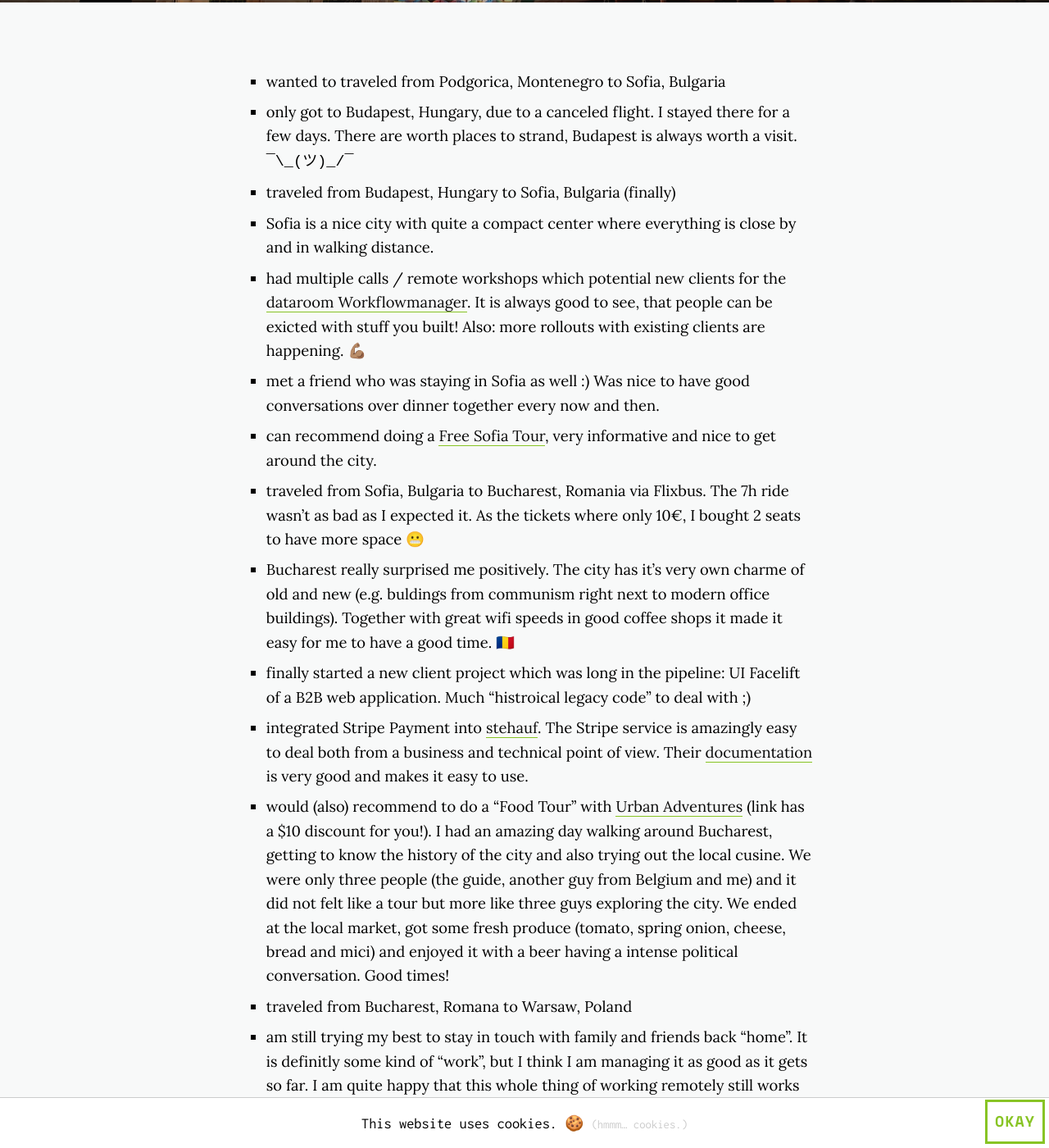
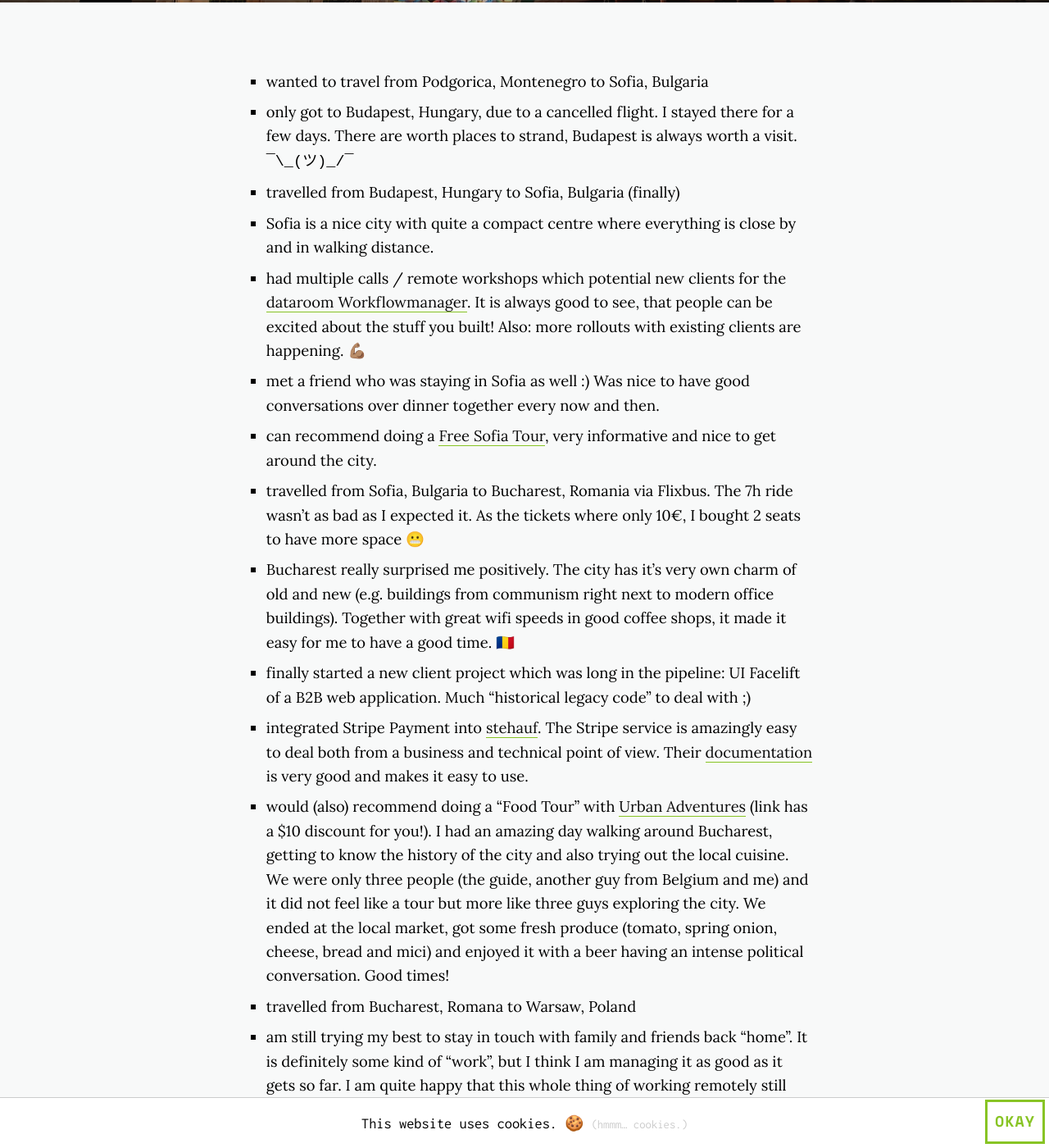
Before and after one commit to devicezero/devicezero-blog, a Jekyll site: the page built from _posts/2018-08-01-july.md, in a window 1280 px wide and 1400 px high, scrolled down 641 px. Shown: the whole window at 82% size. Built offline with Jekyll 4.4.1, drawn with Linux system fonts in a browser that asks for light colours; nearby versions of some CDN libraries.

Commit message:
resolve typos

```diff
--- a/_posts/2018-08-01-july.md
+++ b/_posts/2018-08-01-july.md
@@ -7,17 +7,17 @@
 image: /assets/media/bucharest.jpg
 image-sm: /assets/media/bucharest`-sm.jpg
 ---
-- wanted to traveled from Podgorica, Montenegro to Sofia, Bulgaria
-- only got to Budapest, Hungary, due to a canceled flight. I stayed there for a few days. There are worth places to strand, Budapest is always worth a visit. `¯\_(ツ)_/¯`
-- traveled from Budapest, Hungary  to Sofia, Bulgaria (finally)
-- Sofia is a nice city with quite a compact center where everything is close by and in walking distance.
-- had multiple calls / remote workshops which potential new clients for the [dataroom Workflowmanager](https://wfm.data-room.de/en). It is always good to see, that people can be exicted with stuff you built! Also: more rollouts with existing clients are happening. 💪🏽
+- wanted to travel from Podgorica, Montenegro to Sofia, Bulgaria
+- only got to Budapest, Hungary, due to a cancelled flight. I stayed there for a few days. There are worth places to strand, Budapest is always worth a visit. `¯\_(ツ)_/¯`
+- travelled from Budapest, Hungary  to Sofia, Bulgaria (finally)
+- Sofia is a nice city with quite a compact centre where everything is close by and in walking distance.
+- had multiple calls / remote workshops which potential new clients for the [dataroom Workflowmanager](https://wfm.data-room.de/en). It is always good to see, that people can be excited about the stuff you built! Also: more rollouts with existing clients are happening. 💪🏽
 - met a friend who was staying in Sofia as well :) Was nice to have good conversations over dinner together every now and then.
 - can recommend doing a [Free Sofia Tour](https://freesofiatour.com/), very informative and nice to get around the city.
-- traveled from Sofia, Bulgaria to Bucharest, Romania via Flixbus. The 7h ride wasn't as bad as I expected it. As the tickets where only 10€, I bought 2 seats to have more space 😬
-- Bucharest really surprised me positively. The city has it's very own charme of old and new (e.g. buldings from communism right next to modern office buildings). Together with great wifi speeds in good coffee shops it made it easy for me to have a good time. 🇷🇴
-- finally started a new client project which was long in the pipeline: UI Facelift of a B2B web application. Much "histroical legacy code" to deal with ;)
+- travelled from Sofia, Bulgaria to Bucharest, Romania via Flixbus. The 7h ride wasn't as bad as I expected it. As the tickets where only 10€, I bought 2 seats to have more space 😬
+- Bucharest really surprised me positively. The city has it's very own charm of old and new (e.g. buildings from communism right next to modern office buildings). Together with great wifi speeds in good coffee shops, it made it easy for me to have a good time. 🇷🇴
+- finally started a new client project which was long in the pipeline: UI Facelift of a B2B web application. Much "historical legacy code" to deal with ;)
 - integrated Stripe Payment into [stehauf](https://www.stehauf.io). The Stripe service is amazingly easy to deal both from a business and technical point of view. Their [documentation](https://stripe.com/docs) is very good and makes it easy to use.
-- would (also) recommend to do a "Food Tour" with [Urban Adventures](https://www.urbanadventures.com/friends/JKFRIEND425936) (link has a $10 discount for you!). I had an amazing day walking around Bucharest, getting to know the history of the city and also trying out the local cusine. We were only three people (the guide, another guy from Belgium and me) and it did not felt like a tour but more like three guys exploring the city. We ended at the local market, got some fresh produce (tomato, spring onion, cheese, bread and mici) and enjoyed it with a beer having a intense political conversation. Good times!
-- traveled from Bucharest, Romana to Warsaw, Poland
-- am still trying my best to stay in touch with family and friends back "home". It is definitly some kind of "work", but I think I am managing it as good as it gets so far. I am quite happy that this whole thing of working remotely still works out :).
+- would (also) recommend doing a "Food Tour" with [Urban Adventures](https://www.urbanadventures.com/friends/JKFRIEND425936) (link has a $10 discount for you!). I had an amazing day walking around Bucharest, getting to know the history of the city and also trying out the local cuisine. We were only three people (the guide, another guy from Belgium and me) and it did not feel like a tour but more like three guys exploring the city. We ended at the local market, got some fresh produce (tomato, spring onion, cheese, bread and mici) and enjoyed it with a beer having an intense political conversation. Good times!
+- travelled from Bucharest, Romana to Warsaw, Poland
+- am still trying my best to stay in touch with family and friends back "home". It is definitely some kind of "work", but I think I am managing it as good as it gets so far. I am quite happy that this whole thing of working remotely still works out :).
```
